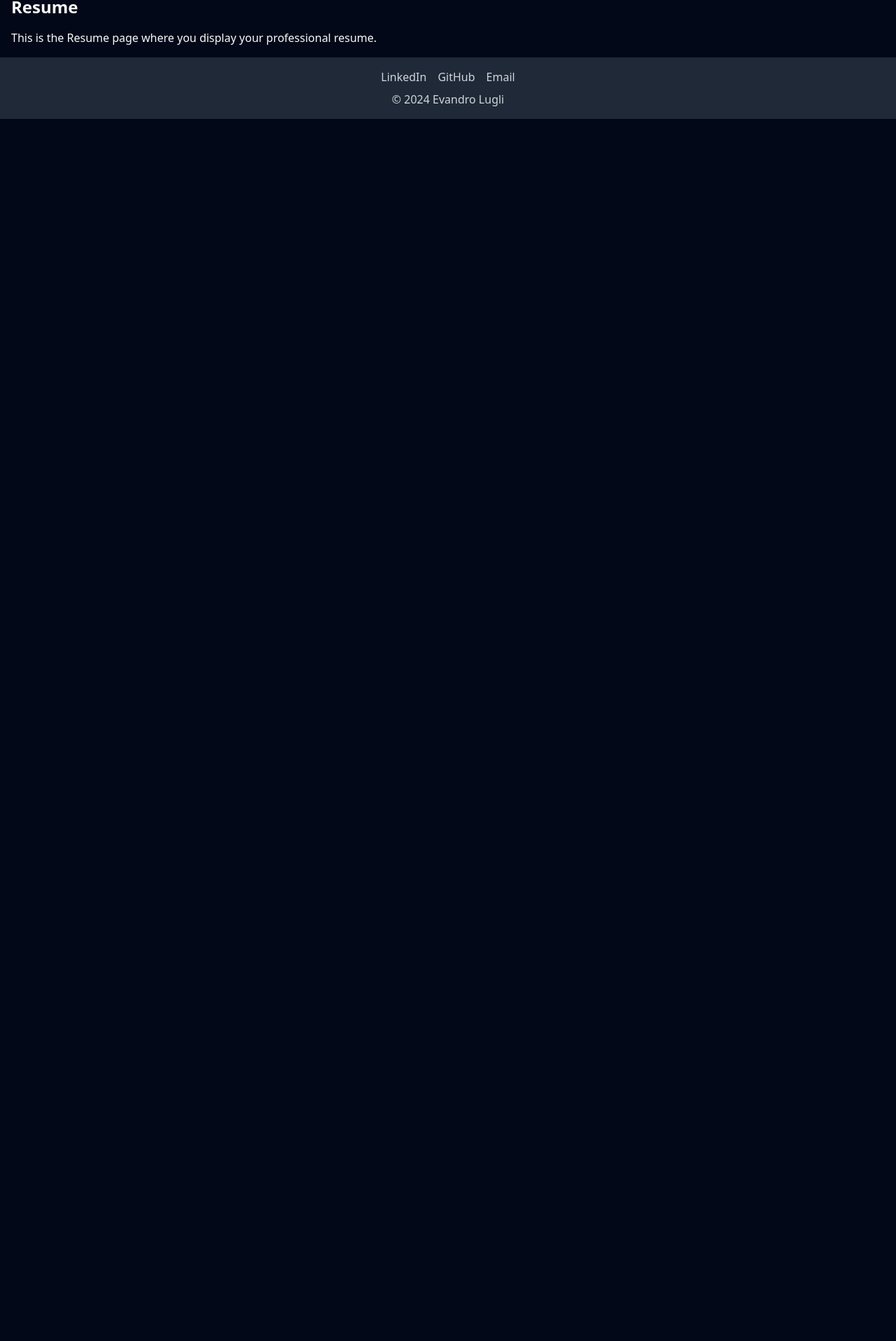
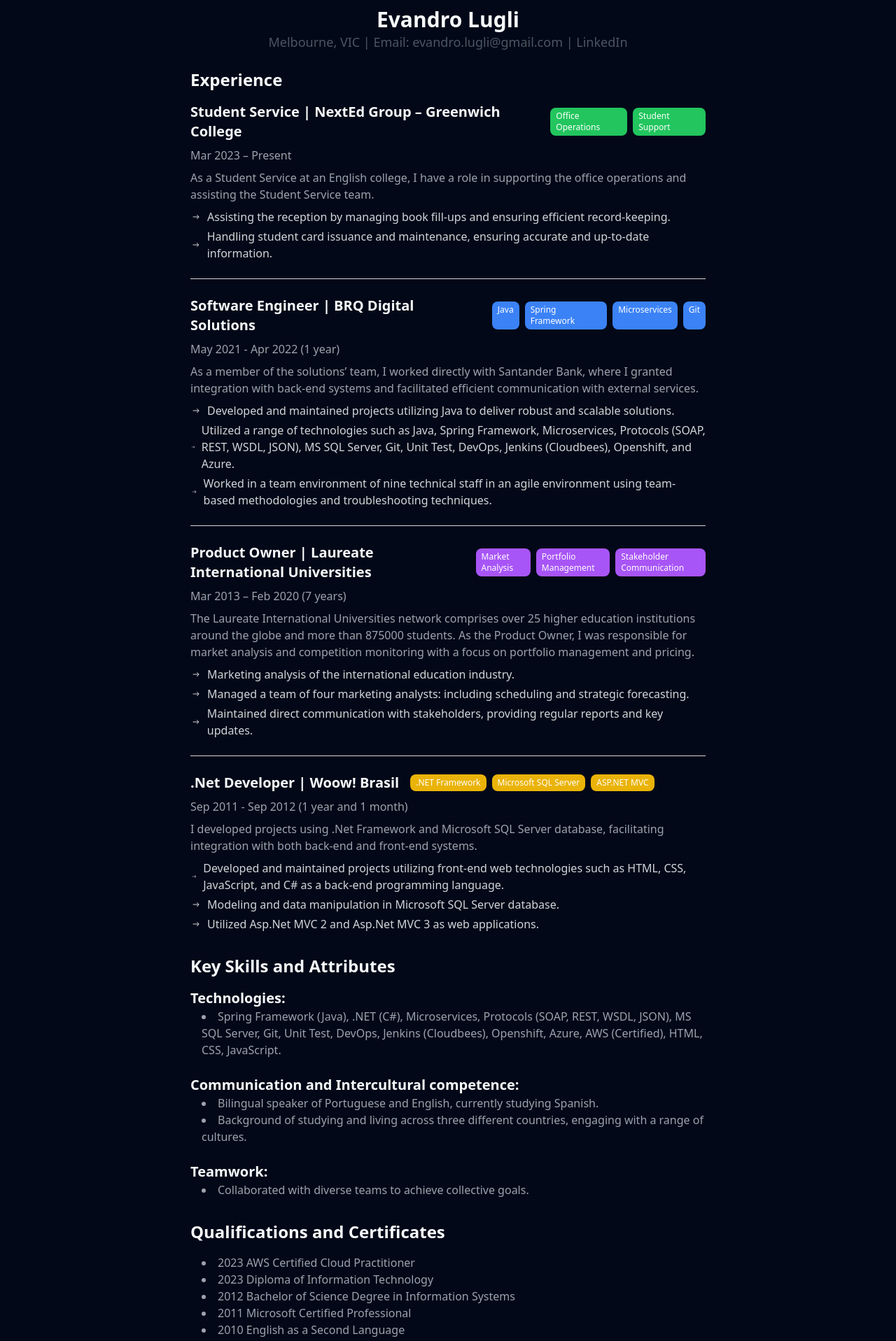
Before and after one commit to evandrolugli/portfolio, a React (Vite) app: page /resume in a window 1280 px wide. Shown: the part 78-1995 px from the top of the page at 70% size. Before the commit the page ends 800 px from the top, so only its background shows below. Built offline with nearby package versions, Linux system fonts and the light colour scheme.

Commit message:
update resume page

```diff
--- a/src/pages/Resume.tsx
+++ b/src/pages/Resume.tsx
@@ -1,10 +1,192 @@
 import React from 'react';
+import { IoIosCheckmarkCircle } from 'react-icons/io';
+import { IoIosArrowRoundForward } from 'react-icons/io';
 
 export function Resume() {
   return (
-    <div className="container mx-auto p-4">
-      <h2 className="text-2xl font-bold mb-4">Resume</h2>
-      <p>This is the Resume page where you display your professional resume.</p>
+    <div className="max-w-3xl mx-auto py-8 px-4">
+      <header className="text-center mb-6">
+        <h1 className="text-3xl font-bold">Evandro Lugli</h1>
+        <p className="text-lg text-gray-600">Melbourne, VIC | Email: evandro.lugli@gmail.com | LinkedIn</p>
+      </header>
+
+      <section className="mb-8">
+        <h2 className="text-2xl font-bold mb-4">Experience</h2>
+
+        <div className="mb-6">
+          <div className="flex items-center mb-2">
+            <h3 className="text-xl font-semibold">Student Service | NextEd Group – Greenwich College</h3>
+            <div className="ml-4 flex space-x-2">
+              <span className="bg-green-500 text-white py-1 px-2 rounded-lg text-xs font-medium">Office Operations</span>
+              <span className="bg-green-500 text-white py-1 px-2 rounded-lg text-xs font-medium">Student Support</span>
+            </div>
+          </div>
+          <p className="text-gray-400 mb-2">Mar 2023 – Present</p>
+          <p className="text-gray-400 mb-2">
+            As a Student Service at an English college, I have a role in supporting the office operations and assisting the Student Service team.
+          </p>
+          <ul className="list-disc list-inside text-gray-300">
+             <li className="flex items-center mb-1">
+             <IoIosArrowRoundForward className="mr-2" />
+              Assisting the reception by managing book fill-ups and ensuring efficient record-keeping.
+            </li>
+            <li className="flex items-center mb-1">
+             <IoIosArrowRoundForward className="mr-2" />
+              Handling student card issuance and maintenance, ensuring accurate and up-to-date information.
+            </li>
+          </ul>
+        </div>
+
+        <hr className="border-gray-300 my-6" />
+
+        <div className="mb-6">
+          <div className="flex items-center mb-2">
+            <h3 className="text-xl font-semibold">Software Engineer | BRQ Digital Solutions</h3>
+            <div className="ml-4 flex space-x-2">
+              <span className="bg-blue-500 text-white py-1 px-2 rounded-lg text-xs font-medium">Java</span>
+              <span className="bg-blue-500 text-white py-1 px-2 rounded-lg text-xs font-medium">Spring Framework</span>
+              <span className="bg-blue-500 text-white py-1 px-2 rounded-lg text-xs font-medium">Microservices</span>
+              <span className="bg-blue-500 text-white py-1 px-2 rounded-lg text-xs font-medium">Git</span>
+            </div>
+          </div>
+          <p className="text-gray-400 mb-2">May 2021 - Apr 2022 (1 year)</p>
+          <p className="text-gray-400 mb-2">
+            As a member of the solutions’ team, I worked directly with Santander Bank, where I granted integration with back-end systems and facilitated efficient communication with external services.
+          </p>
+          <ul className="list-disc list-inside text-gray-300">
+             <li className="flex items-center mb-1">
+             <IoIosArrowRoundForward className="mr-2" />
+             Developed and maintained projects utilizing Java to deliver robust and scalable solutions.
+            </li>
+            <li className="flex items-center mb-1">
+             <IoIosArrowRoundForward className="mr-2" />
+             Utilized a range of technologies such as Java, Spring Framework, Microservices, Protocols (SOAP, REST, WSDL, JSON), MS SQL Server, Git, Unit Test, DevOps, Jenkins (Cloudbees), Openshift, and Azure.
+            </li>
+            <li className="flex items-center mb-1">
+             <IoIosArrowRoundForward className="mr-2" />
+             Worked in a team environment of nine technical staff in an agile environment using team-based methodologies and troubleshooting techniques.
+            </li>
+          </ul>
+        </div>
+
+        <hr className="border-gray-300 my-6" />
+
+        <div className="mb-6">
+          <div className="flex items-center mb-2">
+            <h3 className="text-xl font-semibold">Product Owner | Laureate International Universities</h3>
+            <div className="ml-4 flex space-x-2">
+              <span className="bg-purple-500 text-white py-1 px-2 rounded-lg text-xs font-medium">Market Analysis</span>
+              <span className="bg-purple-500 text-white py-1 px-2 rounded-lg text-xs font-medium">Portfolio Management</span>
+              <span className="bg-purple-500 text-white py-1 px-2 rounded-lg text-xs font-medium">Stakeholder Communication</span>
+            </div>
+          </div>
+          <p className="text-gray-400 mb-2">Mar 2013 – Feb 2020 (7 years)</p>
+          <p className="text-gray-400 mb-2">
+            The Laureate International Universities network comprises over 25 higher education institutions around the globe and more than 875000 students. As the Product Owner, I was responsible for market analysis and competition monitoring with a focus on portfolio management and pricing.
+          </p>
+          <ul className="list-disc list-inside text-gray-300">
+             <li className="flex items-center mb-1">
+             <IoIosArrowRoundForward className="mr-2" />
+             Marketing analysis of the international education industry.
+            </li>
+            <li className="flex items-center mb-1">
+             <IoIosArrowRoundForward className="mr-2" />
+             Managed a team of four marketing analysts: including scheduling and strategic forecasting.
+            </li>
+            <li className="flex items-center mb-1">
+             <IoIosArrowRoundForward className="mr-2" />
+             Maintained direct communication with stakeholders, providing regular reports and key updates.
+            </li>
+          </ul>
+        </div>
+
+        <hr className="border-gray-300 my-6" />
+
+        <div className="mb-6">
+          <div className="flex items-center mb-2">
+            <h3 className="text-xl font-semibold">.Net Developer | Woow! Brasil</h3>
+            <div className="ml-4 flex space-x-2">
+              <span className="bg-yellow-500 text-white py-1 px-2 rounded-lg text-xs font-medium">.NET Framework</span>
+              <span className="bg-yellow-500 text-white py-1 px-2 rounded-lg text-xs font-medium">Microsoft SQL Server</span>
+              <span className="bg-yellow-500 text-white py-1 px-2 rounded-lg text-xs font-medium">ASP.NET MVC</span>
+            </div>
+          </div>
+          <p className="text-gray-400 mb-2">Sep 2011 - Sep 2012 (1 year and 1 month)</p>
+          <p className="text-gray-400 mb-2">
+            I developed projects using .Net Framework and Microsoft SQL Server database, facilitating integration with both back-end and front-end systems.
+          </p>
+          <ul className="list-disc list-inside text-gray-300">
+             <li className="flex items-center mb-1">
+             <IoIosArrowRoundForward className="mr-2" />
+             Developed and maintained projects utilizing front-end web technologies such as HTML, CSS, JavaScript, and C# as a back-end programming language.
+            </li>
+            <li className="flex items-center mb-1">
+             <IoIosArrowRoundForward className="mr-2" />
+             Modeling and data manipulation in Microsoft SQL Server database.
+            </li>
+            <li className="flex items-center mb-1">
+             <IoIosArrowRoundForward className="mr-2" />
+             Utilized Asp.Net MVC 2 and Asp.Net MVC 3 as web applications.
+            </li>
+          </ul>
+        </div>
+
+      </section>
+
+      <section className="mb-8">
+        <h2 className="text-2xl font-bold mb-4">Key Skills and Attributes</h2>
+
+        <div className="mb-6">
+          <h3 className="text-xl font-semibold">Technologies:</h3>
+          <ul className="list-disc list-inside text-gray-400 ml-4">
+            <li>Spring Framework (Java), .NET (C#), Microservices, Protocols (SOAP, REST, WSDL, JSON), MS SQL Server, Git, Unit Test, DevOps, Jenkins (Cloudbees), Openshift, Azure, AWS (Certified), HTML, CSS, JavaScript.</li>
+          </ul>
+        </div>
+
+        <div className="mb-6">
+          <h3 className="text-xl font-semibold">Communication and Intercultural competence:</h3>
+          <ul className="list-disc list-inside text-gray-400 ml-4">
+            <li>Bilingual speaker of Portuguese and English, currently studying Spanish.</li>
+            <li>Background of studying and living across three different countries, engaging with a range of cultures.</li>
+          </ul>
+        </div>
+
+        <div className="mb-6">
+          <h3 className="text-xl font-semibold">Teamwork:</h3>
+          <ul className="list-disc list-inside text-gray-400 ml-4">
+            <li>Collaborated with diverse teams to achieve collective goals.</li>
+          </ul>
+        </div>
+
+      </section>
+
+      <section>
+        <h2 className="text-2xl font-bold mb-4">Qualifications and Certificates</h2>
+
+        <ul className="list-disc list-inside text-gray-400 ml-4">
+          <li>2023 AWS Certified Cloud Practitioner</li>
+          <li>2023 Diploma of Information Technology</li>
+          <li>2012 Bachelor of Science Degree in Information Systems</li>
+          <li>2011 Microsoft Certified Professional</li>
+          <li>2010 English as a Second Language</li>
+          <li>2007 Data Processing Technician Course</li>
+        </ul>
+
+      </section>
+
+      <section className="mt-8">
+        <h2 className="text-2xl font-bold mb-4">Volunteering</h2>
+
+        <div className="mb-6">
+          <h3 className="text-xl font-semibold">2022 Volunteering at the Hare Krishna Temple</h3>
+          <ul className="list-disc list-inside text-gray-400 ml-4">
+            <li>Served food to guests and assisted in the kitchen to prepare food.</li>
+            <li>Engaged with locals to build my English skills and immerse myself into the culture.</li>
+          </ul>
+        </div>
+
+      </section>
+
     </div>
   );
 }
```
